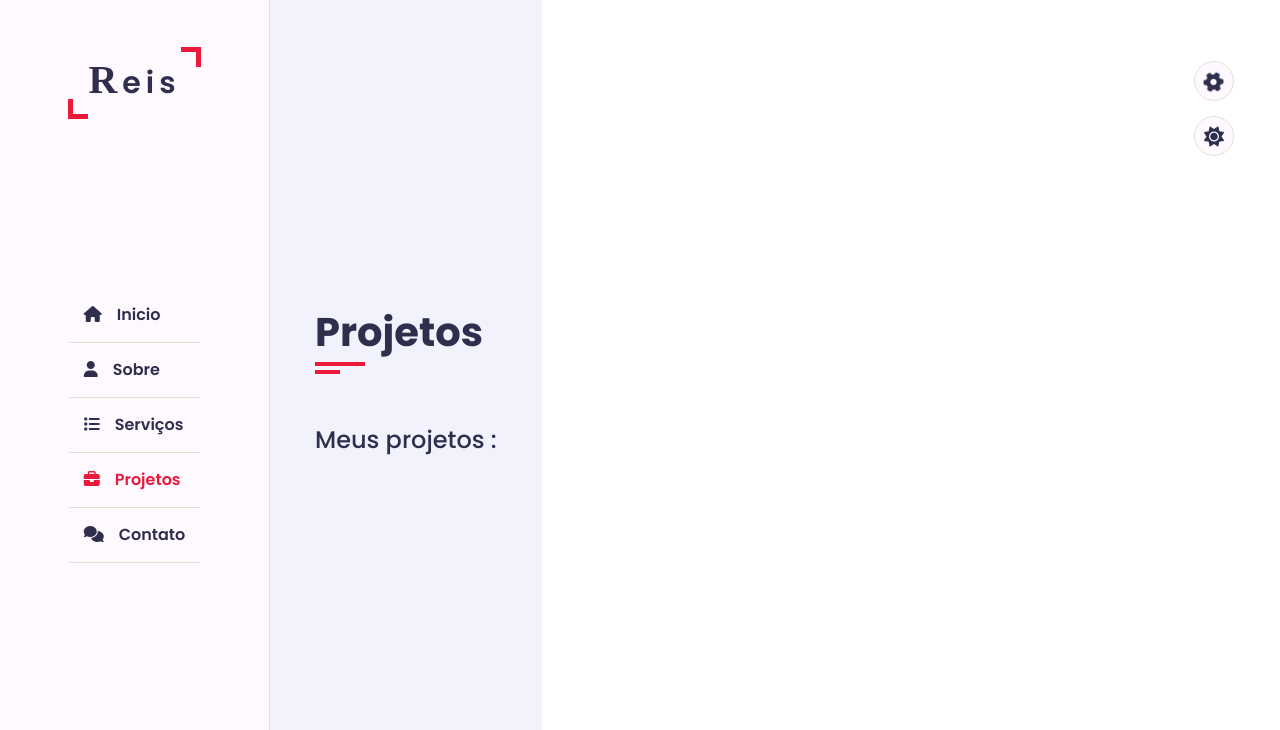
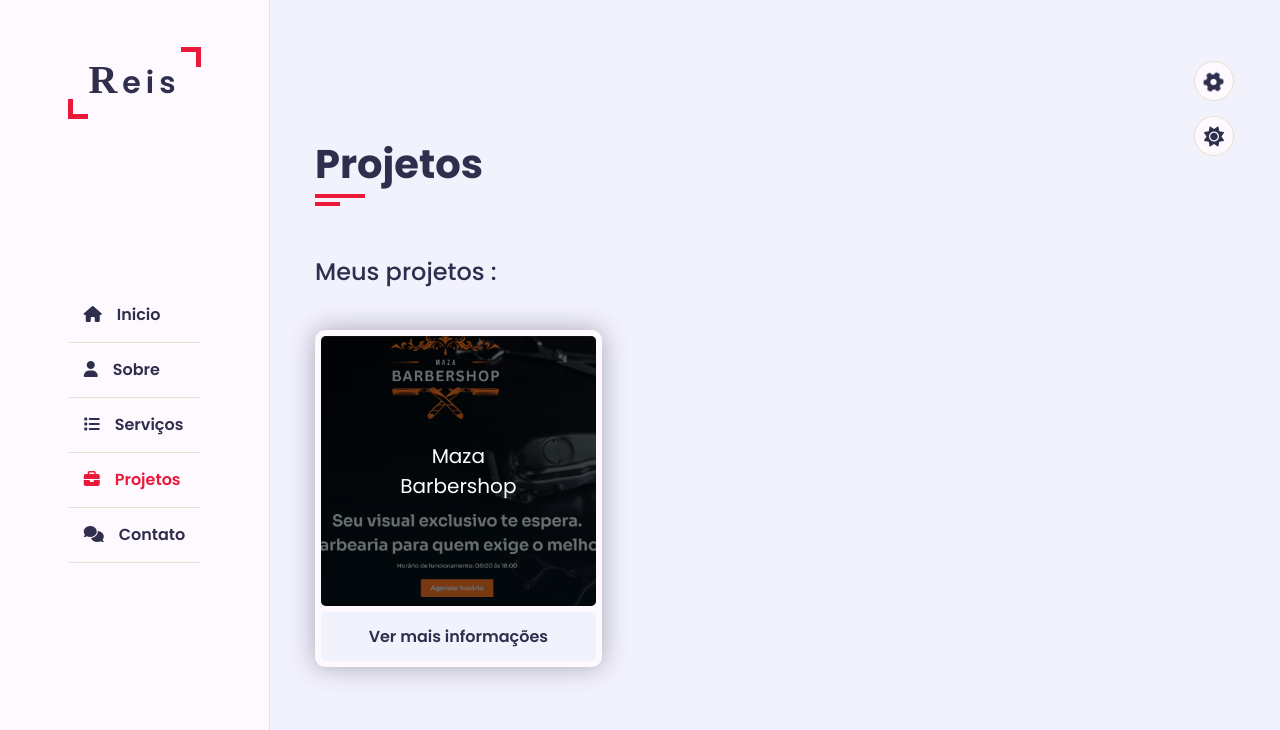
Before and after one commit to darioreisjr/portifolio_2024, a React (Vite) app: page /projects in a window 1280 px wide. Shown: the top 730 px of the page. Built offline with nearby package versions, Linux system fonts and the light colour scheme; a web font is replaced by a local one.

Commit message:
Feat: configuring to receive projects

```diff
--- a/src/pages/Projects/Projects.tsx
+++ b/src/pages/Projects/Projects.tsx
@@ -1,7 +1,7 @@
 import styles from "./Projects.module.scss";
-// import ProjectItem from "../../components/ProjectItem/ProjectItem";
+import ProjectItem from "../../components/ProjectItem/ProjectItem";
 import Title from "../../components/Title/Title";
-// import projectsSorted from "../../utils/projects.jsx";
+import projectsSorted from "../../utils/project.jsx";
 import { useModal } from "../../context/ModalContext";
 
 export default function Projects() {
@@ -24,7 +24,7 @@ export default function Projects() {
           </div>
 
           <div className={styles.row}>
-            {/* {projectsSorted.map((project, index) => (
+            {projectsSorted.map((project, index) => (
               <ProjectItem
                 key={index}
                 img={project.img}
@@ -32,7 +32,7 @@ export default function Projects() {
                 deploy={project.deploy}
                 project={project}
               />
-            ))} */}
+            ))}
           </div>
         </div>
       </section>
--- /dev/null
+++ b/src/utils/project.tsx
@@ -0,0 +1,39 @@
+import mazaBarbershop from "../assets/img/mazaBarbershop.png";
+
+
+import {
+  html,
+  css,
+  javascript,
+  sass,
+
+} from "./icons";
+
+const projects = [
+  {
+    img: mazaBarbershop,
+    title: "Maza Barbershop",
+    description:
+      "Este projeto parece ser um site elegante para uma barbearia, construído com foco em design e utilizando tecnologias web modernas.",
+    repository: "https://github.com/darioreisjr/maza_barbershop",
+    deploy: "https://mazabarbershop.vercel.app/",
+    skill: ["HTML5", "CSS3", "JavaScript", "sass"],
+    icon: [html, css, javascript, sass],
+    createdAt: "10/06/2024",
+  },
+]
+
+const projectsSorted = projects.sort((a, b) => {
+  const dateA = new Date(a.createdAt.split("/").reverse().join("/"));
+  const dateB = new Date(b.createdAt.split("/").reverse().join("/"));
+
+  if (dateA > dateB) {
+    return -1;
+  }
+  if (dateA < dateB) {
+    return 1;
+  }
+  return 0;
+});
+
+export default projectsSorted;
```
Also changed, not shown: src/assets/img/mazaBarbershop.png (added).
